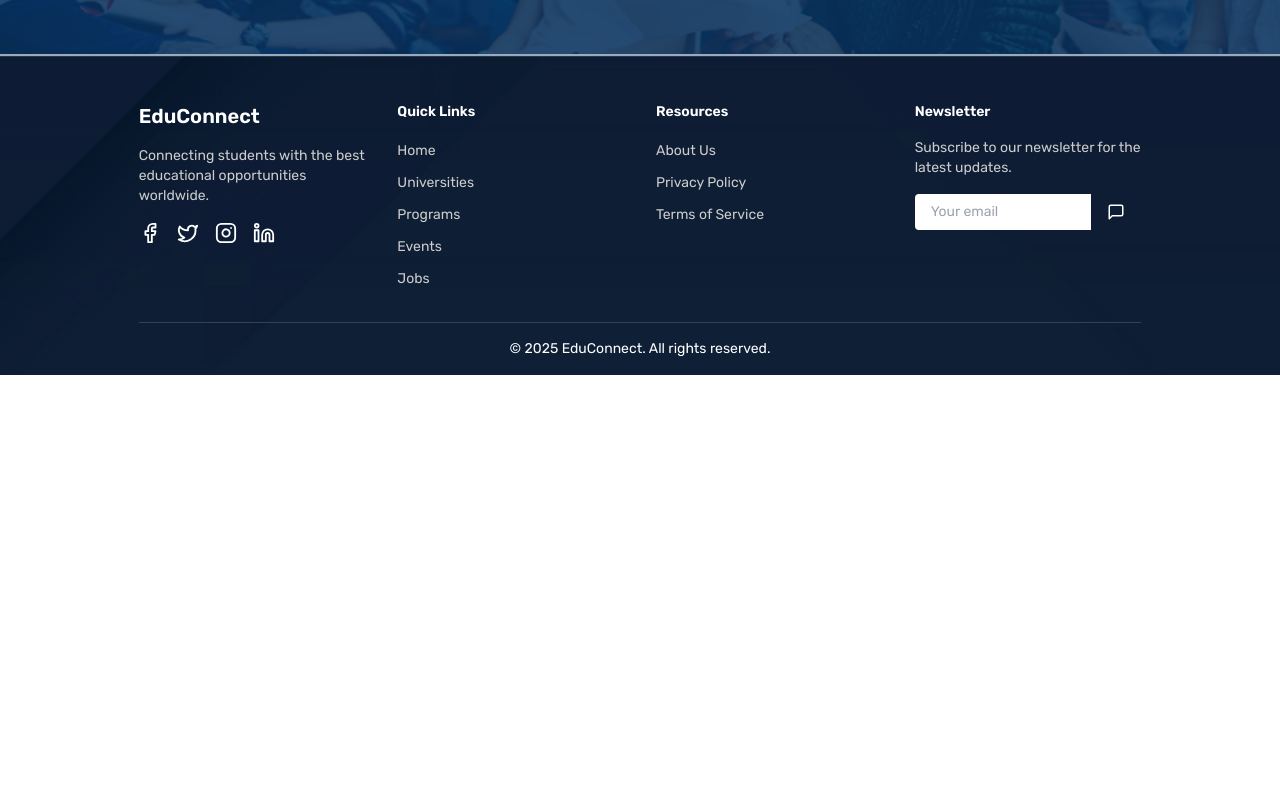
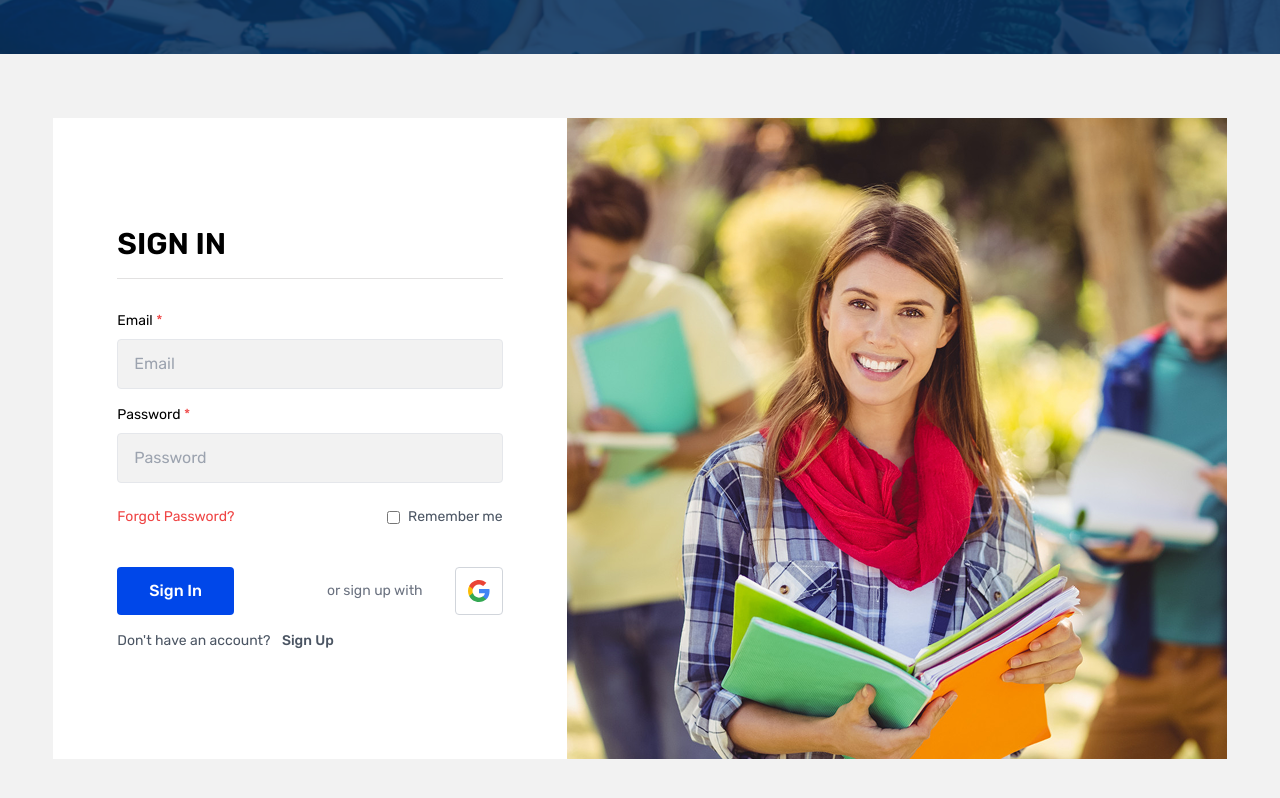
Before and after one commit to Sanjida-Khanam778/hugo-landing-page, a React (Vite) app: page /login in a window 1280 px wide. Shown: the part 422-1220 px from the top of the page. Before the commit the page ends 800 px from the top, so only its background shows below. Built offline with nearby package versions, Linux system fonts and the light colour scheme.

Commit message:
login and sign up page done

```diff
--- a/src/Pages/About/About.jsx
+++ b/src/Pages/About/About.jsx
@@ -2,6 +2,18 @@ import React from 'react'
 
 export default function About() {
   return (
-    <div>About</div>
+    <div className='bg-base pb-16'>
+          {/* Header Section */}
+              <div
+                style={{ backgroundImage: `url(${background})` }}
+                className="text-white flex items-center justify-center relative overflow-hidden bg-cover bg-no-repeat h-[50vh]"
+              >
+                <div className="mx-auto relative z-10 px-4 sm:px-6 lg:px-8">
+                  <h1 className="text-2xl md:text-4xl xl:text-5xl font-bold mb-8 uppercase">
+                   About US
+                  </h1>
+                </div>
+              </div>
+    </div>
   )
 }
--- a/src/Pages/Auth/SignIn.jsx
+++ b/src/Pages/Auth/SignIn.jsx
@@ -1,9 +1,19 @@
-import React from "react";
+import React, { useState } from "react";
 import background from "../../assets/images/uniBanner.png";
 import signin from "../../assets/images/signin.png";
+import { Link } from "react-router-dom";
 export default function SignIn() {
+  const [email, setEmail] = useState("");
+  const [password, setPassword] = useState("");
+  const [rememberMe, setRememberMe] = useState(false);
+
+  const handleSubmit = (e) => {
+    e.preventDefault();
+    console.log("Sign in:", { email, password, rememberMe });
+  };
+
   return (
-    <div>
+    <div className="bg-base pb-16">
       {/* Header Section */}
       <div
         style={{ backgroundImage: `url(${background})` }}
@@ -15,6 +25,102 @@ export default function SignIn() {
           </h1>
         </div>
       </div>
+      <div className="flex justify-between w-11/12 mx-auto bg-white mt-16">
+        <div className="flex items-center justify-center w-full p-16">
+          <div className="w-full">
+            <h1 className="text-3xl font-semibold mb-8 border-b pb-4 border-[#E2E1E1]">
+              SIGN IN
+            </h1>
+
+            <div className="space-y-4">
+              <div>
+                <label className="block text-sm mb-2">
+                  Email <span className="text-red-500">*</span>
+                </label>
+                <input
+                  type="email"
+                  value={email}
+                  onChange={(e) => setEmail(e.target.value)}
+                  placeholder="Email"
+                  className="w-full px-4 py-3 bg-base border border-gray-200 rounded focus:outline-none focus:ring-2 focus:ring-blue-500"
+                />
+              </div>
+
+              <div>
+                <label className="block text-sm mb-2">
+                  Password <span className="text-red-500">*</span>
+                </label>
+                <input
+                  type="password"
+                  // value={password}
+                  placeholder="Password"
+                  className="w-full px-4 py-3 bg-base border border-gray-200 rounded focus:outline-none focus:ring-2 focus:ring-blue-500"
+                />
+              </div>
+
+              <div className="flex items-center justify-between text-sm pt-2">
+                <button className="text-red-500 hover:text-red-600">
+                  Forgot Password?
+                </button>
+                <label className="flex items-center cursor-pointer">
+                  <input
+                    type="checkbox"
+                    checked={rememberMe}
+                    onChange={(e) => setRememberMe(e.target.checked)}
+                    className="mr-2"
+                  />
+                  <span className="text-gray-600">Remember me</span>
+                </label>
+              </div>
+
+              <div className="flex items-center pt-6 justify-between">
+                <button
+                  onClick={handleSubmit}
+                  className="bg-blue px-8 text-white py-3 rounded font-medium"
+                >
+                  Sign In
+                </button>
+
+                <div className="flex gap-4 justify-center items-center">
+                  <span className="px-4 text-sm text-gray-500">
+                    or sign up with
+                  </span>
+                  <button className="w-12 h-12 flex items-center justify-center border border-gray-300 rounded hover:bg-gray-50 transition-colors">
+                    <svg className="w-6 h-6" viewBox="0 0 24 24">
+                      <path
+                        fill="#4285F4"
+                        d="M22.56 12.25c0-.78-.07-1.53-.2-2.25H12v4.26h5.92c-.26 1.37-1.04 2.53-2.21 3.31v2.77h3.57c2.08-1.92 3.28-4.74 3.28-8.09z"
+                      />
+                      <path
+                        fill="#34A853"
+                        d="M12 23c2.97 0 5.46-.98 7.28-2.66l-3.57-2.77c-.98.66-2.23 1.06-3.71 1.06-2.86 0-5.29-1.93-6.16-4.53H2.18v2.84C3.99 20.53 7.7 23 12 23z"
+                      />
+                      <path
+                        fill="#FBBC05"
+                        d="M5.84 14.09c-.22-.66-.35-1.36-.35-2.09s.13-1.43.35-2.09V7.07H2.18C1.43 8.55 1 10.22 1 12s.43 3.45 1.18 4.93l2.85-2.22.81-.62z"
+                      />
+                      <path
+                        fill="#EA4335"
+                        d="M12 5.38c1.62 0 3.06.56 4.21 1.64l3.15-3.15C17.45 2.09 14.97 1 12 1 7.7 1 3.99 3.47 2.18 7.07l3.66 2.84c.87-2.6 3.3-4.53 6.16-4.53z"
+                      />
+                    </svg>
+                  </button>
+                </div>
+              </div>
+
+              <p className="text-sm text-gray-600">
+                Don't have an account?{" "}
+              <Link to={"/register"}>
+                  <button className="text-blue-600 font-medium hover:underline ml-2">
+                    Sign Up
+                  </button>
+                </Link>
+              </p>
+            </div>
+          </div>
+        </div>
+        <img src={signin} alt="Sign In" className="" />
+      </div>
     </div>
   );
 }
--- a/src/Pages/Auth/SignUp.jsx
+++ b/src/Pages/Auth/SignUp.jsx
@@ -1,9 +1,20 @@
-import React from "react";
+import React, { useState } from "react";
 import background from "../../assets/images/uniBanner.png";
 import signup from "../../assets/images/signup.png";
+import { Link } from "react-router-dom";
 export default function SignUp() {
+  const [fullName, setFullName] = useState("");
+  const [phone, setPhone] = useState("");
+  const [email, setEmail] = useState("");
+  const [password, setPassword] = useState("");
+
+  const handleSubmit = (e) => {
+    e.preventDefault();
+    console.log("Sign up:", { fullName, phone, email, password });
+  };
+
   return (
-    <div>
+    <div className="bg-base pb-16">
       {/* Header Section */}
       <div
         style={{ backgroundImage: `url(${background})` }}
@@ -11,9 +22,105 @@ export default function SignUp() {
       >
         <div className="mx-auto relative z-10 px-4 sm:px-6 lg:px-8">
           <h1 className="text-2xl md:text-4xl xl:text-5xl font-bold mb-8">
-            Sign In
+            Sign Up
           </h1>
         </div>
+      </div>
+      <div className="flex justify-between w-11/12 mx-auto bg-white mt-16">
+        <div className="flex items-center justify-center w-full p-16">
+          <div className="w-full">
+            <h1 className="text-3xl font-semibold mb-8 border-b pb-4 border-[#E2E1E1]">
+              SIGN UP
+            </h1>
+
+            <div className="space-y-4">
+              <div>
+                <input
+                  type="text"
+                  value={fullName}
+                  placeholder="Full Name *"
+                  onChange={(e) => setFullName(e.target.value)}
+                  className="w-full px-4 py-3 bg-gray-50 border border-gray-200 rounded focus:outline-none focus:ring-2 focus:ring-blue-500"
+                />
+              </div>
+
+              <div>
+                <input
+                  type="tel"
+                  value={phone}
+                  placeholder="Phone Number *"
+                  onChange={(e) => setPhone(e.target.value)}
+                  className="w-full px-4 py-3 bg-gray-50 border border-gray-200 rounded focus:outline-none focus:ring-2 focus:ring-blue-500"
+                />
+              </div>
+
+              <div>
+                <input
+                  type="email"
+                  value={email}
+                  placeholder="Email *"
+                  onChange={(e) => setEmail(e.target.value)}
+                  className="w-full px-4 py-3 bg-gray-50 border border-gray-200 rounded focus:outline-none focus:ring-2 focus:ring-blue-500"
+                />
+              </div>
+
+              <div>
+                <input
+                  type="password"
+                  value={password}
+                  placeholder="Password *"
+                  onChange={(e) => setPassword(e.target.value)}
+                  className="w-full px-4 py-3 bg-gray-50 border border-gray-200 rounded focus:outline-none focus:ring-2 focus:ring-blue-500"
+                />
+              </div>
+
+              <div className="flex items-center pt-6 justify-between">
+                <button
+                  onClick={handleSubmit}
+                  className="bg-blue px-8 text-white py-3 rounded font-medium"
+                >
+                  Sign In
+                </button>
+
+                <div className="flex gap-4 justify-center items-center">
+                  <span className="px-4 text-sm text-gray-500">
+                    or sign up with
+                  </span>
+                  <button className="w-12 h-12 flex items-center justify-center border border-gray-300 rounded hover:bg-gray-50 transition-colors">
+                    <svg className="w-6 h-6" viewBox="0 0 24 24">
+                      <path
+                        fill="#4285F4"
+                        d="M22.56 12.25c0-.78-.07-1.53-.2-2.25H12v4.26h5.92c-.26 1.37-1.04 2.53-2.21 3.31v2.77h3.57c2.08-1.92 3.28-4.74 3.28-8.09z"
+                      />
+                      <path
+                        fill="#34A853"
+                        d="M12 23c2.97 0 5.46-.98 7.28-2.66l-3.57-2.77c-.98.66-2.23 1.06-3.71 1.06-2.86 0-5.29-1.93-6.16-4.53H2.18v2.84C3.99 20.53 7.7 23 12 23z"
+                      />
+                      <path
+                        fill="#FBBC05"
+                        d="M5.84 14.09c-.22-.66-.35-1.36-.35-2.09s.13-1.43.35-2.09V7.07H2.18C1.43 8.55 1 10.22 1 12s.43 3.45 1.18 4.93l2.85-2.22.81-.62z"
+                      />
+                      <path
+                        fill="#EA4335"
+                        d="M12 5.38c1.62 0 3.06.56 4.21 1.64l3.15-3.15C17.45 2.09 14.97 1 12 1 7.7 1 3.99 3.47 2.18 7.07l3.66 2.84c.87-2.6 3.3-4.53 6.16-4.53z"
+                      />
+                    </svg>
+                  </button>
+                </div>
+              </div>
+
+              <p className="text-sm text-gray-600">
+                Already have an account?
+                <Link to={"/login"}>
+                  <button className="text-blue-600 font-medium hover:underline ml-2">
+                    Sign In
+                  </button>
+                </Link>
+              </p>
+            </div>
+          </div>
+        </div>
+        <img src={signup} alt="Sign In" className="" />
       </div>
     </div>
   );
```
Also changed, not shown: src/Routers/Router.jsx (+8 -3 lines).
